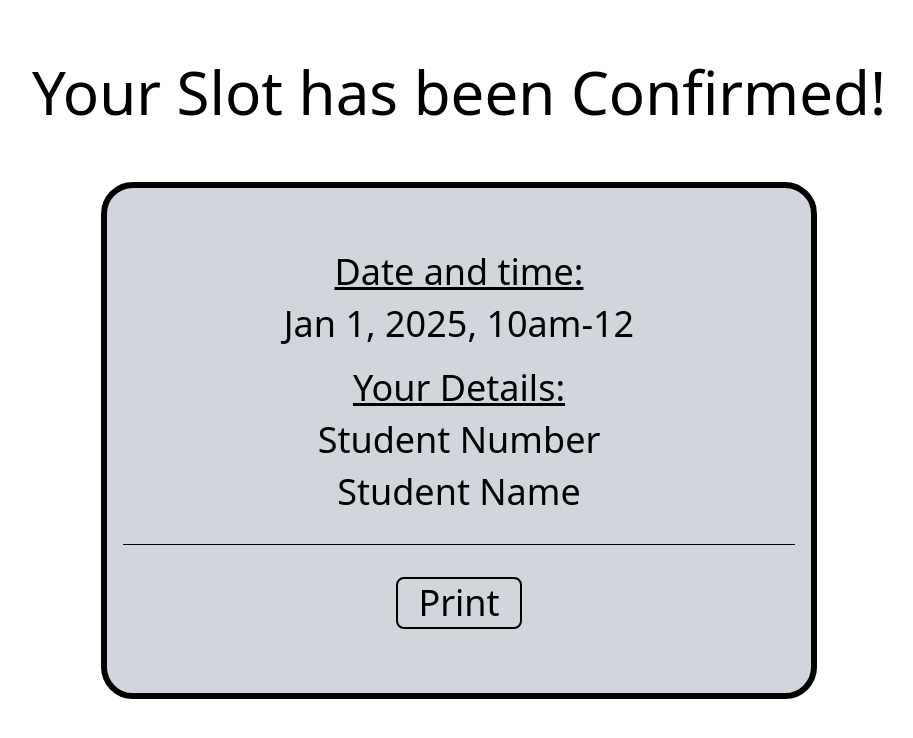
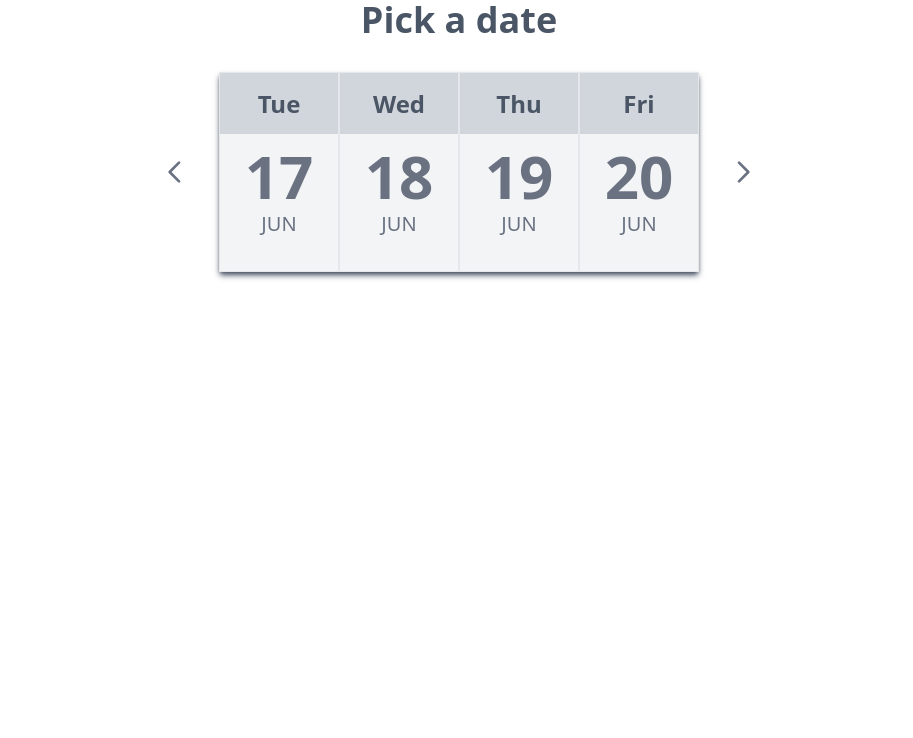
Before and after one commit to MUMEi-28/TSU-ID-Scheduling-System, a React (Vite) app in the folder frontend/: page /receipt in a window 1280 px wide. Shown: the top 738 px of the page, without its empty margins (181-1094 px from the left). Built offline with nearby package versions, Linux system fonts and the light colour scheme.

Commit message:
Date picker

```diff
--- a/frontend/package.json
+++ b/frontend/package.json
@@ -11,6 +11,7 @@
   },
   "dependencies": {
     "@tailwindcss/vite": "^4.1.10",
+    "date-fns": "^4.1.0",
     "dayjs": "^1.11.13",
     "react": "^19.1.0",
     "react-dom": "^19.1.0",
--- a/frontend/src/App.jsx
+++ b/frontend/src/App.jsx
@@ -2,17 +2,20 @@ import RegistrationForm from "./Components/Student/Pages/RegistrationForm";
 import ScheduleReceipt from "./Components/Student/Pages/ScheduleReceipt";
 import ScheduleSelection from "./Components/Student/Pages/ScheduleSelection";
 import AdminPage from "./Components/Admin/AdminPage";
+import DatePicker from "./Components/Student/NewScheduleSelection/DatePicker"
 import { Routes, Route } from "react-router-dom";
 
 export default function App()
 {
   return (
-    <Routes>
-      <Route path='/' element={<RegistrationForm />} />
-      <Route path='/schedule/' element={<ScheduleSelection />} />
-      <Route path='/schedule/:date' element={<ScheduleSelection />} />
-      <Route path='/schedule/:date/:timePeriod' element={<ScheduleSelection />} />
-      <Route path="/receipt" element={<ScheduleReceipt />} />
-    </Routes>
+    // <Routes>
+    //   <Route path='/' element={<RegistrationForm />} />
+    //   <Route path='/schedule/' element={<ScheduleSelection />} />
+    //   <Route path='/schedule/:date' element={<ScheduleSelection />} />
+    //   <Route path='/schedule/:date/:timePeriod' element={<ScheduleSelection />} />
+    //   <Route path="/receipt" element={<ScheduleReceipt />} />
+    // </Routes>
+
+    <DatePicker/>
   )
 }
--- /dev/null
+++ b/frontend/src/Components/Student/NewScheduleSelection/DatePicker.jsx
@@ -0,0 +1,121 @@
+import React, { useState, useEffect, useCallback } from 'react';
+import { addDays, subDays, format, nextTuesday, previousTuesday, isToday } from 'date-fns';
+
+function FourDayDatePicker() {
+  // State to hold the first day of the current *displayed* week (Tuesday)
+  const [currentWeekStart, setCurrentWeekStart] = useState(() => {
+    // Initialize to the current week's Tuesday based on today's date
+    const today = new Date();
+    const dayOfWeek = today.getDay(); // 0 for Sunday, 1 for Monday, ..., 6 for Saturday
+
+    if (dayOfWeek === 2) { // Tuesday
+      return today;
+    } else if (dayOfWeek < 2) { // Monday or Sunday
+      return nextTuesday(today);
+    } else { // Wednesday, Thursday, Friday, Saturday
+      return previousTuesday(today);
+    }
+  });
+
+  const [availableDates, setAvailableDates] = useState([]); // Array to hold the 4 dates (Tue, Wed, Thu, Fri)
+  const [selectedDate, setSelectedDate] = useState(null); // State for the currently selected date
+
+  // Function to calculate the four days (Tuesday to Friday) based on currentWeekStart
+  const calculateWeekDays = useCallback(() => {
+    const dates = [];
+    let currentDate = currentWeekStart;
+    for (let i = 0; i < 4; i++) { // Loop 4 times for Tue, Wed, Thu, Fri
+      dates.push(currentDate);
+      currentDate = addDays(currentDate, 1);
+    }
+    setAvailableDates(dates);
+  }, [currentWeekStart, selectedDate]);
+
+  // Recalculate dates whenever currentWeekStart changes
+  useEffect(() => {
+    calculateWeekDays();
+  }, [currentWeekStart, calculateWeekDays]);
+
+  // Handler for navigating to the next week
+  const handleNextWeek = () => {
+    setCurrentWeekStart(prevDate => addDays(prevDate, 7)); // Add 7 days to get next Tuesday
+  };
+
+  // Handler for navigating to the previous week
+  const handlePrevWeek = () => {
+    setCurrentWeekStart(prevDate => subDays(prevDate, 7)); // Subtract 7 days to get previous Tuesday
+  };
+
+  // Handler for selecting a date
+  const handleDateSelect = (date) => {
+    setSelectedDate(date);
+    // You can add a prop here if you want to pass the selected date up to a parent component
+    // Example: if (onDateChange) onDateChange(date);
+  };
+
+  return (
+    <div className='flex-col flex justify-center items-center gap-y-8 '>
+
+        <h1 className='font-bold text-4xl text-gray-600'>
+            Pick a date
+        </h1>
+
+    <div className="flex items-center justify-center space-x-2 sm:space-x-4">
+      {/* Previous Week Button */}
+      <button
+        onClick={handlePrevWeek}
+        className="p-2 sm:p-3 text-gray-500 hover:text-gray-700 transition-colors duration-200 ease-in-out rounded-full hover:bg-gray-200 focus:outline-none focus:ring-2 focus:ring-gray-300"
+      >
+        <svg xmlns="http://www.w3.org/2000/svg" className="h-6 w-6 sm:h-8 sm:w-8" fill="none" viewBox="0 0 24 24" stroke="currentColor">
+          <path strokeLinecap="round" strokeLinejoin="round" strokeWidth={2} d="M15 19l-7-7 7-7" />
+        </svg>
+      </button>
+
+      {/* Date Display */}
+      <div className="flex flex-wrap justify-center sm:justify-start shadow-md shadow-gray-600 w-full sm:w-fit">
+        {availableDates.map((date) => {
+          const dayOfWeek = format(date, 'EEE'); // e.g., "Tue"
+          const dayOfMonth = format(date, 'dd'); // e.g., "13"
+          const month = format(date, 'MMM');   // e.g., "Aug"
+          const isSelected = selectedDate && format(selectedDate, 'yyyy-MM-dd') === format(date, 'yyyy-MM-dd');
+          const isCurrentDay = isToday(date); // Check if the date is today
+
+          return (
+            <button
+              key={format(date, 'yyyy-MM-dd')} // Unique key for React list rendering
+              className='
+                flex flex-col items-center justify-between
+                w-1/4 h-28 sm:w-30 sm:h-50 bg-gray-100
+                transition-all duration-200 ease-in-out border border-gray-200'
+
+              onClick={() => handleDateSelect(date)}
+            >
+              <div className='text-md sm:text-2xl font-semibold text-gray-600  border-gray-400 w-full h-4/12 flex justify-center items-center bg-gray-300'>
+                {dayOfWeek}
+              </div>
+              <div className={`text-4xl sm:text-6xl font-bold flex items-center mt-3 h-fit ${isSelected ? 'text-red-900' : 'text-gray-500'}`}>
+                {dayOfMonth}
+              </div>
+              <div className={`text-xs sm:text-xl uppercase h-4/12 mt-1 ${isSelected ? 'text-red-900'  : 'text-gray-500'}`}>
+                {month}
+              </div>
+            </button>
+          );
+        })}
+      </div>
+
+      {/* Next Week Button */}
+      <button
+        onClick={handleNextWeek}
+        className="p-2 sm:p-3 text-gray-500 hover:text-gray-700 transition-colors duration-200 ease-in-out rounded-full hover:bg-gray-200 focus:outline-none focus:ring-2 focus:ring-gray-300"
+      >
+        <svg xmlns="http://www.w3.org/2000/svg" className="h-6 w-6 sm:h-8 sm:w-8" fill="none" viewBox="0 0 24 24" stroke="currentColor">
+          <path strokeLinecap="round" strokeLinejoin="round" strokeWidth={2} d="M9 5l7 7-7 7" />
+        </svg>
+      </button>
+    </div>
+    </div>
+  );
+}
+
+export default FourDayDatePicker;
```
Also changed, not shown: 1 other file (tests, documents, lock files or other folders).
